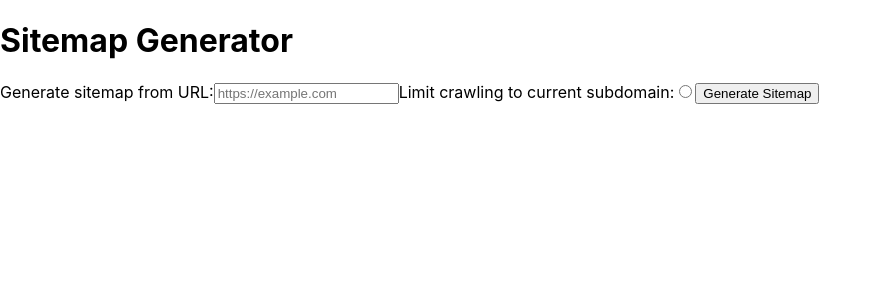
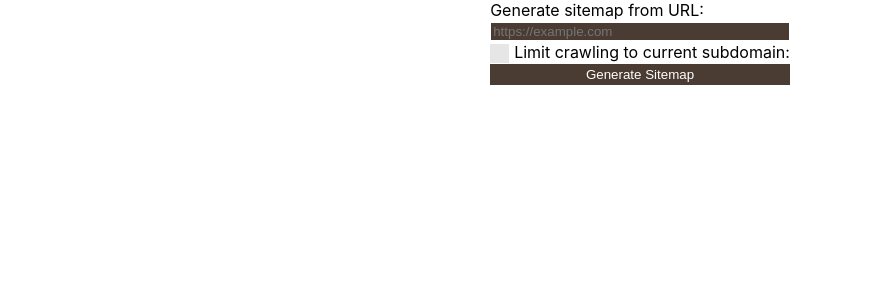
Before and after one commit to swandrn/sitemap-generator, a React (Create React App) app in the folder frontend/: page / in a window 1280 px wide. Shown: the top 300 px of the page, without its empty margins (0-881 px from the left). Built offline with nearby package versions, Linux system fonts and the light colour scheme.

Commit message:
custom checkbox and styling

```diff
--- /dev/null
+++ b/frontend/src/components/Homepage/Homepage.css
@@ -0,0 +1,110 @@
+.text-input {
+    background-color: rgb(75, 60, 51);
+    color: white;
+    box-sizing: border-box;
+    border: 1px solid white;
+    outline: none;
+    margin: .1rem 0;
+}
+
+.text-input:hover {
+    background-color: rgb(85, 70, 61);
+}
+
+.text-input:focus {
+    background-color: rgb(85, 70, 61);
+}
+
+.button {
+    background-color: rgb(75, 60, 51);
+    color: white;
+    border: none;
+    text-decoration: none;
+    text-align: center;
+    padding: .2rem .1rem;
+    margin: .1rem 0;
+}
+
+.button:hover {
+    background-color: rgb(85, 70, 61);
+}
+
+.button:active {
+    background-color: rgb(85, 70, 61);
+}
+
+/* Checkbox */
+.control {
+    display: block;
+    position: relative;
+    padding-left: 1.5rem;
+    cursor: pointer;
+}
+
+.control input {
+    position: absolute;
+    z-index: -1;
+    opacity: 0;
+}
+
+.control__indicator {
+    position: absolute;
+    top: 2px;
+    left: 0;
+    height: 1.2rem;
+    width: 1.2rem;
+    background: #e6e6e6;
+}
+
+.control:hover input~.control__indicator,
+.control input:focus~.control__indicator {
+    background: #ccc;
+}
+
+.control input:checked~.control__indicator {
+    background: rgb(75, 60, 51);
+}
+
+.control:hover input:not([disabled]):checked~.control__indicator,
+.control input:checked:focus~.control__indicator {
+    background: rgb(85, 70, 61);
+}
+
+.control input:disabled~.control__indicator {
+    background: #e6e6e6;
+    opacity: 0.6;
+    pointer-events: none;
+}
+
+.control__indicator:after {
+    content: '';
+    position: absolute;
+    display: none;
+}
+
+.control input:checked~.control__indicator:after {
+    display: block;
+}
+
+.control--checkbox .control__indicator:after {
+    left: .45rem;
+    top: .25rem;
+    width: .2rem;
+    height: .4rem;
+    border: solid #fff;
+    border-width: 0 2px 2px 0;
+    transform: rotate(45deg);
+}
+
+.control--checkbox input:disabled~.control__indicator:after {
+    border-color: #7b7b7b;
+}
+
+/* Form */
+form{
+    width: max-content;
+    margin: 0 auto;
+    display: flex;
+    flex-direction: column;
+    justify-content: start;
+}
--- a/frontend/src/components/Homepage/Homepage.tsx
+++ b/frontend/src/components/Homepage/Homepage.tsx
@@ -1,16 +1,19 @@
-function Homepage() {
+import './Homepage.css';
+
+function Homepage(): JSX.Element {
     return (
         <div>
-            <h1>Sitemap Generator</h1>
             <form action="/generate/sitemap" method="get" >
                 <label htmlFor="url-input">Generate sitemap from URL:</label>
-                <input type="text" name="url" id="url-input" placeholder="https://example.com" />
-                <label htmlFor="subdomain-radio">Limit crawling to current subdomain:</label>
-                <input type="radio" name="subdomain_only" id="subdomain-radio" value="true" />
-                <input type="submit" value="Generate Sitemap" />
+                <input type="text" name="url" id="url-input" className="text-input" placeholder="https://example.com" />
+                <label htmlFor="subdomain-checkbox" className="control control--checkbox">Limit crawling to current subdomain:
+                    <input type="checkbox" name="subdomain_only" id="subdomain-checkbox" value="true" />
+                    <div className="control__indicator"></div>
+                </label>
+                <input type="submit" className="button" value="Generate Sitemap" />
             </form>
         </div >
     );
 }
 
-export {Homepage}
+export { Homepage }
```
